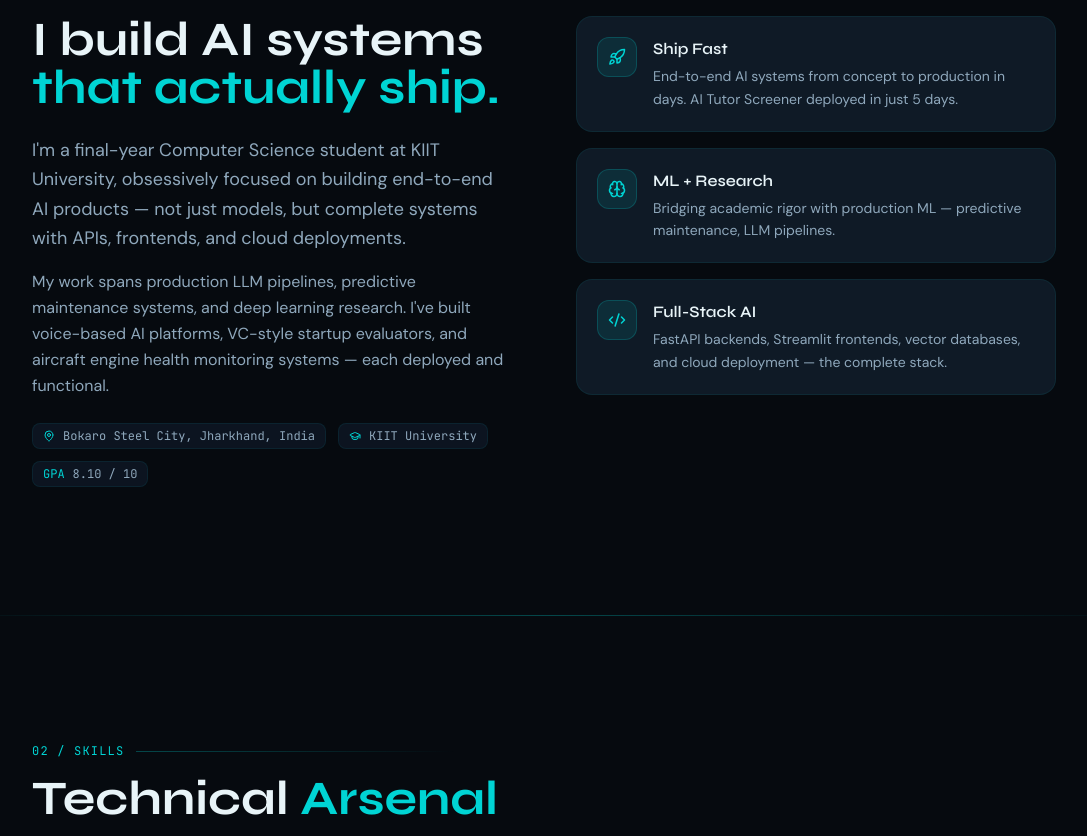
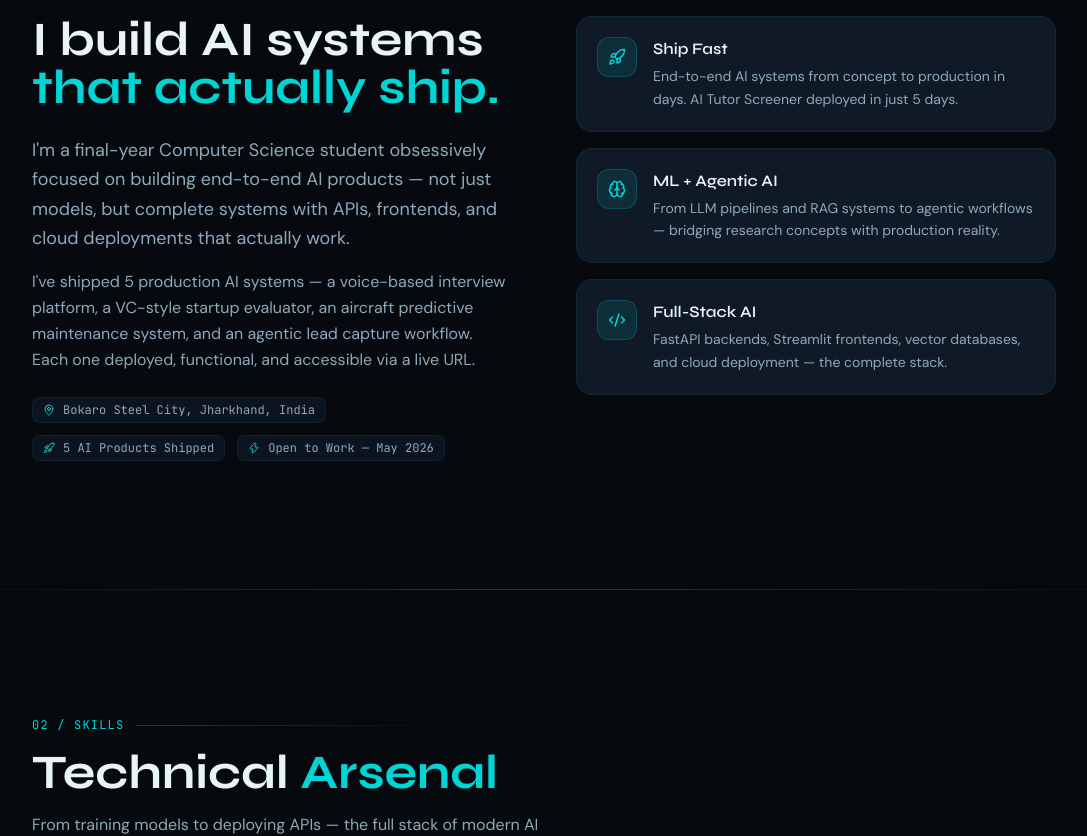
Before and after one commit to raj-singh1802/raj-portfolio, a React (Vite) app: page / in a window 1280 px wide. Shown: the part 1001-1837 px from the top of the page, without its empty margins (96-1183 px from the left). Built offline with nearby package versions, Linux system fonts and the light colour scheme.

Commit message:
AutoStream Project Added

```diff
--- a/src/components/About.jsx
+++ b/src/components/About.jsx
@@ -1,6 +1,6 @@
 import { useRef } from 'react';
 import { motion, useInView } from 'framer-motion';
-import { MapPin, GraduationCap, Rocket, Code2, Brain } from 'lucide-react';
+import { MapPin, Rocket, Code2, Brain, Zap } from 'lucide-react';
 import { personalInfo } from '../data/portfolio';
 
 const fadeInUp = {
@@ -20,8 +20,8 @@ const highlights = [
   },
   {
     icon: Brain,
-    title: "ML + Research",
-    desc: "Bridging academic rigor with production ML — predictive maintenance, LLM pipelines.",
+    title: "ML + Agentic AI",
+    desc: "From LLM pipelines and RAG systems to agentic workflows — bridging research concepts with production reality.",
   },
   {
     icon: Code2,
@@ -70,17 +70,17 @@ export default function About() {
 
               <motion.p variants={fadeInUp}
                 className="text-text-secondary text-lg leading-relaxed mb-4">
-                I'm a final-year Computer Science student at KIIT University, obsessively
-                focused on building end-to-end AI products — not just models, but complete
-                systems with APIs, frontends, and cloud deployments.
+                  I'm a final-year Computer Science student obsessively focused on
+                  building end-to-end AI products — not just models, but complete
+                  systems with APIs, frontends, and cloud deployments that actually work.
               </motion.p>
 
               <motion.p variants={fadeInUp}
                 className="text-text-secondary leading-relaxed mb-6">
-                My work spans production LLM pipelines, predictive maintenance systems,
-                and deep learning research. I've built voice-based AI platforms, VC-style
-                startup evaluators, and aircraft engine health monitoring systems —
-                each deployed and functional.
+                  I've shipped 5 production AI systems — a voice-based
+                  interview platform, a VC-style startup evaluator, an aircraft predictive
+                  maintenance system, and an agentic lead capture workflow. Each one deployed,
+                  functional, and accessible via a live URL.
               </motion.p>
 
               {/* Info chips */}
@@ -90,12 +90,12 @@ export default function About() {
                   <span>{personalInfo.location}</span>
                 </div>
                 <div className="flex items-center gap-2 tag">
-                  <GraduationCap size={12} className="text-accent-cyan" />
-                  <span>{personalInfo.university}</span>
+                  <Rocket size={12} className="text-accent-cyan" />
+                  <span>5 AI Products Shipped</span>
                 </div>
                 <div className="flex items-center gap-2 tag">
-                  <span className="text-accent-cyan">GPA</span>
-                  <span>{personalInfo.gpa}</span>
+                  <Zap size={12} className="text-accent-cyan" />
+                  <span>Open to Work — May 2026</span>
                 </div>
               </motion.div>
             </div>
--- a/src/components/Hero.jsx
+++ b/src/components/Hero.jsx
@@ -104,7 +104,7 @@ export default function Hero() {
         >
           <span className="w-2 h-2 rounded-full bg-accent-cyan animate-pulse" />
           <span className="text-xs font-mono text-accent-cyan tracking-wider">
-            Available for opportunities — May 2026
+            Actively seeking AI/ML roles — graduating May 2026
           </span>
         </motion.div>
 
--- a/src/data/portfolio.js
+++ b/src/data/portfolio.js
@@ -19,10 +19,10 @@ export const personalInfo = {
 };
 
 export const stats = [
-  { value: "4+",     label: "AI Products Shipped" },
-  { value: "5 Days", label: "Fastest Deployment"  },
-  { value: "8.10",   label: "CGPA at KIIT"        },
-  { value: "10+",    label: "Technologies Mastered"},
+  { value: "5+",     label: "AI Products Shipped"     },
+  { value: "5 Days", label: "Fastest Deployment"      },
+  { value: "3+",     label: "APIs Deployed to Cloud"  },
+  { value: "10+",    label: "Technologies Mastered"   },
 ];
 
 export const skills = [
@@ -35,6 +35,7 @@ export const skills = [
       { name: "Deep Learning",           level: 82 },
       { name: "Time-Series Analysis",    level: 78 },
       { name: "Vector Databases (FAISS)",level: 80 },
+      { name: "LangGraph / LangChain",   level: 78 },
     ],
   },
   {
@@ -144,25 +145,24 @@ export const projects = [
   },
   {
     id: 5,
-    title: "AutoStream",
-    tagline: "Production agentic workflow converting conversations into qualified leads",
-    shortDesc: "LangGraph-powered conversational AI agent with RAG pipeline, intent classification, and multi-turn lead capture for a SaaS product.",
-    description: "Developed an end-to-end agentic workflow for a SaaS company using LangGraph and FastAPI. The agent intelligently routes conversations based on intent, retrieves accurate information from a local RAG knowledge base, and captures qualified leads through stateful multi-turn interactions. Implemented graceful degradation fallback ensuring reliability without LLM API dependency. Added FastAPI webhook support for real-time deployment and WhatsApp integration architecture.",
+    title: "AutoStream Agent",
+    tagline: "LangGraph agentic workflow converting conversations into qualified leads — built as ML internship assignment",
+    shortDesc: "Production-grade conversational AI agent with intent classification, RAG pipeline, and multi-turn lead capture for a SaaS product. Fully functional with or without LLM API.",
+    description: "Developed an end-to-end agentic workflow for AutoStream (AI video editing SaaS) using LangGraph and FastAPI. The agent routes conversations via a 5-class intent classifier, retrieves accurate answers from a local FAISS knowledge base, and captures qualified leads through a stateful multi-turn workflow. Features graceful degradation — runs fully on rule-based fallback without any LLM API. WhatsApp webhook integration via Meta Cloud API with session tracking by phone number.",
     tech: ["Python", "LangGraph", "LLM", "FAISS", "FastAPI"],
-    techStack: ["Python", "LangGraph", "LangChain", "FastAPI", "FAISS", "Sentence-Transformers", "OpenAI API", "REST APIs"],
+    techStack: ["Python", "LangGraph", "LangChain", "FastAPI", "FAISS", "Sentence-Transformers", "OpenAI API", "REST APIs", "WhatsApp Cloud API"],
     metrics: [
-      { label: "Architecture",   value: "Multi-node"  },
-      { label: "Vector Chunks",  value: "~32 chunks"  },
-      { label: "Workflow",       value: "End-to-End"  },
-      { label: "Fallback",       value: "Zero-API"    },
+      { label: "Intent Classes",  value: "5-class"    },
+      { label: "Vector Chunks",   value: "~32 chunks" },
+      { label: "Test Coverage",   value: "18/18 ✓"    },
+      { label: "Fallback Mode",   value: "Zero-API"   },
     ],
-    achievement: "Stateful multi-turn lead capture with RAG retrieval and graceful degradation — no API dependency required",
+    achievement: "Modular LangGraph nodes with conditional routing, stateful multi-turn lead capture, and full fallback mode — no LLM API dependency required",
     links: {
-      live:   "https://your-demo-link.com",       // ← UPDATE or remove
-      github: "https://github.com/raj-singh1802/autostream", // ← UPDATE
+      github: "https://github.com/raj-singh1802/autostream-agent", // ← UPDATE
     },
     color: "#6366f1",
-    icon: "🤖",
+    icon: "🕸️",
     status: "Live",
   },
 ];
```
